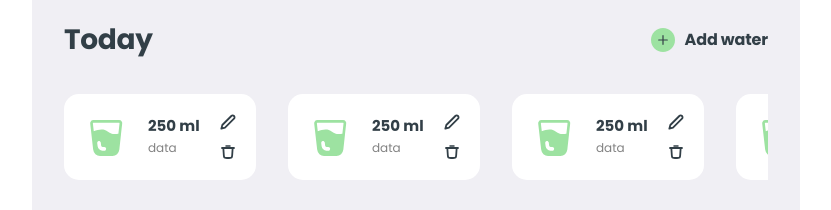
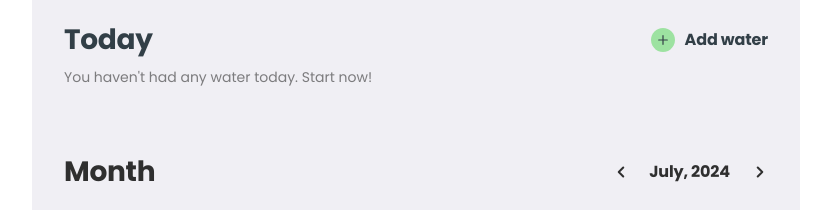
Before and after one commit to VolodymyrKozel/aqua-tracker-project-2, a React (Vite) app: page /tracker in a window 1280 px wide. Shown: the part 714-924 px from the top of the page, without its empty margins (256-1087 px from the left). Built offline with nearby package versions, Linux system fonts and the light colour scheme.

Commit message:
up-te AdWatBtn, UsrPan, WaIte, WarLis, cr-te WaMod

```diff
--- a/src/components/AddWaterBtn/AddWaterBtn.jsx
+++ b/src/components/AddWaterBtn/AddWaterBtn.jsx
@@ -1,6 +1,8 @@
+import { useEffect, useRef, useState } from 'react';
 import { IconPlusWater } from '../DailyInfo/IconPlusWater.jsx';
 import Button from '../shared/Button/Button.jsx';
 import css from './AddWaterBtn.module.css';
+import WaterModal from './WaterModal.jsx';
 
 const AddWaterBtn = ({
   buttonClassName,
@@ -10,9 +12,31 @@ const AddWaterBtn = ({
   iconWidth,
   iconHeight,
 }) => {
+  const [openWaterModal, setOpenWaterModal] = useState(false);
+  const waterModalRef = useRef(null);
+
+  const handleOutsideClick = e => {
+    if (waterModalRef.current && !waterModalRef.current.contain(e.target)) {
+      setOpenWaterModal(false);
+    }
+  };
+
+  const handleButtonClick = () => {
+    setOpenWaterModal(!openWaterModal);
+  };
+
+  useEffect(() => {
+    document.addEventListener('keydown', handleOutsideClick);
+    document.addEventListener('mousedown', handleOutsideClick);
+    return () => {
+      document.addEventListener('keydown', handleOutsideClick);
+      document.removeEventListener('mousedown', handleOutsideClick);
+    };
+  });
   return (
     <div>
       <Button
+        onClick={handleButtonClick}
         variant=".outline"
         className={`${css.addWaterButton} ${buttonClassName}`}
       >
@@ -26,6 +50,7 @@ const AddWaterBtn = ({
           Add water
         </span>
       </Button>
+      {openWaterModal && <WaterModal onClose={handleButtonClick} />}
     </div>
   );
 };
--- /dev/null
+++ b/src/components/AddWaterBtn/WaterModal.jsx
@@ -0,0 +1,5 @@
+const WaterModal = () => {
+  return <div>{/* <WaterForm /> */}</div>;
+};
+
+export default WaterModal;
--- a/src/components/UserPanel/UserPanel.jsx
+++ b/src/components/UserPanel/UserPanel.jsx
@@ -5,7 +5,7 @@ import { selectUser } from '../../redux/users/selectors.js';
 
 export const UserPanel = () => {
   const user = useSelector(selectUser);
-  console.log(user);
+  // console.log(user);
 
   return (
     <div className={css.userPanel}>
--- a/src/components/WaterItem/WaterItem.jsx
+++ b/src/components/WaterItem/WaterItem.jsx
@@ -2,22 +2,68 @@ import css from './WaterItem.module.css';
 import IconGlass from './IconGlass';
 import IconEdit from './IconEdit.jsx';
 import IconTrash from './IconTrash.jsx';
+import { useEffect, useRef, useState } from 'react';
+import WaterModal from '../AddWaterBtn/WaterModal';
+import Button from '../shared/Button/Button';
+import DeleteWaterModal from '../Modal/DeleteWaterModal/DeleteWaterModal';
 
-const WaterItem = () => {
+const WaterItem = ({ item }) => {
+  const [toggleEdit, setToggleEdit] = useState(false);
+  const [toggleDelete, setToggleDelete] = useState(false);
+  const modalRef = useRef(null);
+
+  const HandleButtonEditClick = () => {
+    setToggleEdit(!toggleEdit);
+  };
+
+  const HandleButtonDeleteClick = () => {
+    setToggleDelete(!toggleDelete);
+  };
+
+  const handleOutsideClick = e => {
+    if (modalRef.current && !modalRef.current.contains(e.target)) {
+      setToggleEdit(false);
+      setToggleDelete(false);
+    }
+  };
+
+  useEffect(() => {
+    document.addEventListener('keydown', handleOutsideClick);
+    document.addEventListener('mousedown', handleOutsideClick);
+    return () => {
+      document.addEventListener('keydown', handleOutsideClick);
+      document.removeEventListener('mousedown', handleOutsideClick);
+    };
+  }, []);
+
   return (
-    <div className={css.waterItem}>
+    <div className={css.waterItem} ref={modalRef}>
       <IconGlass className={css.waterIconGlass} />
       <div className={css.waterItemWrap}>
-        <p className={css.waterItemMl}>250 ml</p>
-        <p className={css.waterItemData}>data</p>
+        <p className={css.waterItemMl}>{item.amount} ml</p>
+        <p className={css.waterItemData}>{item.date}</p>
       </div>
       <div className={css.waterItemBtnWrap}>
-        <button type="button" className={css.waterItemBtn}>
+        <Button
+          onClick={HandleButtonEditClick}
+          type="button"
+          className={css.waterItemBtn}
+        >
           <IconEdit className={css.waterIconBtn} />
-        </button>
-        <button type="button" className={css.waterItemBtn}>
+        </Button>
+        <Button
+          onClick={HandleButtonDeleteClick}
+          type="button"
+          className={css.waterItemBtn}
+        >
           <IconTrash className={css.waterIconBtn} />
-        </button>
+        </Button>
+        {toggleEdit && (
+          <WaterModal item={item} onClose={HandleButtonEditClick} />
+        )}
+        {toggleDelete && (
+          <DeleteWaterModal item={item} onClose={HandleButtonDeleteClick} />
+        )}
       </div>
     </div>
   );
--- a/src/components/WaterList/WaterList.jsx
+++ b/src/components/WaterList/WaterList.jsx
@@ -1,24 +1,35 @@
+import { useSelector } from 'react-redux';
 import WaterItem from '../WaterItem/WaterItem.jsx';
 import css from './WaterList.module.css';
+import { selectMonthlyWater } from '../../redux/aqua/selectors.js';
+import { useEffect, useState } from 'react';
 
 const WaterList = () => {
+  const waterItemsStore = useSelector(selectMonthlyWater);
+  const [waterItems, setWaterItems] = useState([]);
+
+  useEffect(() => {
+    setWaterItems(waterItemsStore);
+  }, [waterItemsStore]);
+
   return (
-    <div className={css.waterListWrap}>
-      <ul className={css.waterList}>
-        <li className={css.waterItem}>
-          <WaterItem />
-        </li>
-        <li className={css.waterItem}>
-          <WaterItem />
-        </li>
-        <li className={css.waterItem}>
-          <WaterItem />
-        </li>
-        <li className={css.waterItem}>
-          <WaterItem />
-        </li>
-      </ul>
-    </div>
+    <>
+      {!Array.isArray(waterItems) || !waterItems.length ? (
+        <div className={css.noWaterAdded}>
+          You haven't had any water today. Start now!
+        </div>
+      ) : (
+        <div className={css.waterListWrap}>
+          <ul className={css.waterList}>
+            {waterItems.map(item => (
+              <li key={item._id} className={css.waterItem}>
+                <WaterItem item={item} />
+              </li>
+            ))}
+          </ul>
+        </div>
+      )}
+    </>
   );
 };
 
--- a/src/components/WaterList/WaterList.module.css
+++ b/src/components/WaterList/WaterList.module.css
@@ -7,6 +7,14 @@
     display: flex;
     flex-wrap: nowrap;
     gap: 8px;
+}
+
+.noWaterAdded {
+    font-weight: 400;
+    font-size: 14px;
+    line-height: 1;
+    color: rgba(47, 47, 47, 0.6);
+    text-align: start;
 }
 
 .waterListWrap::-webkit-scrollbar {
```
